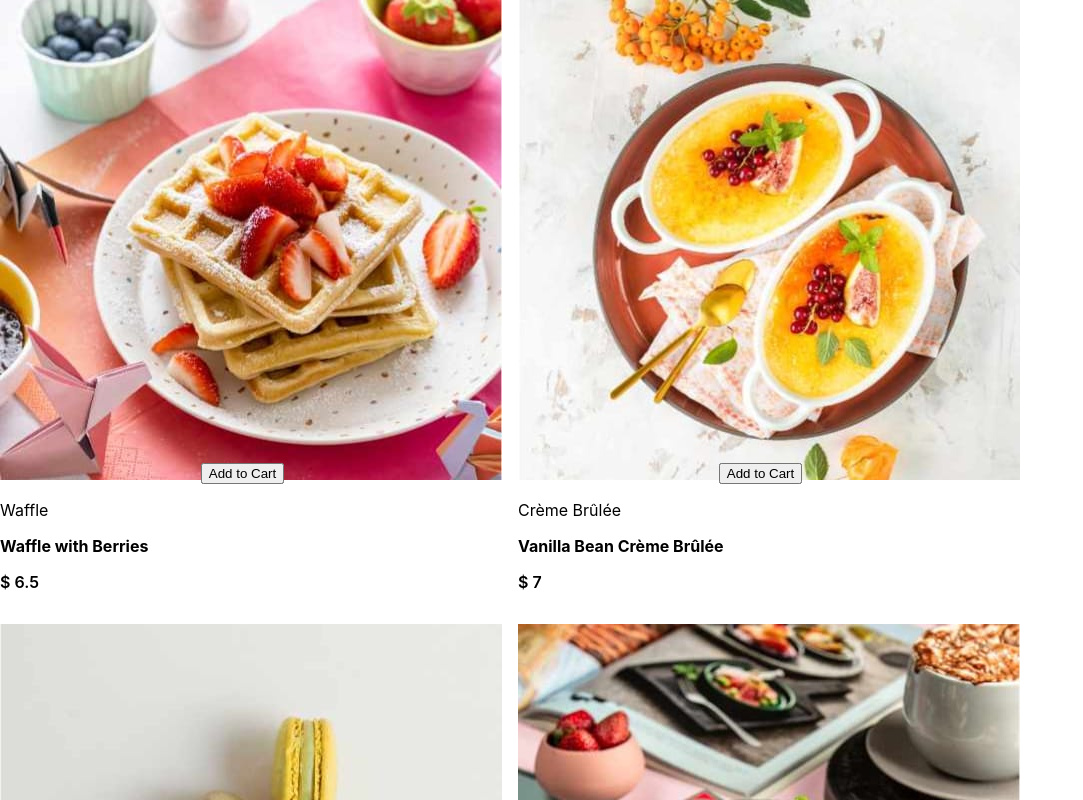
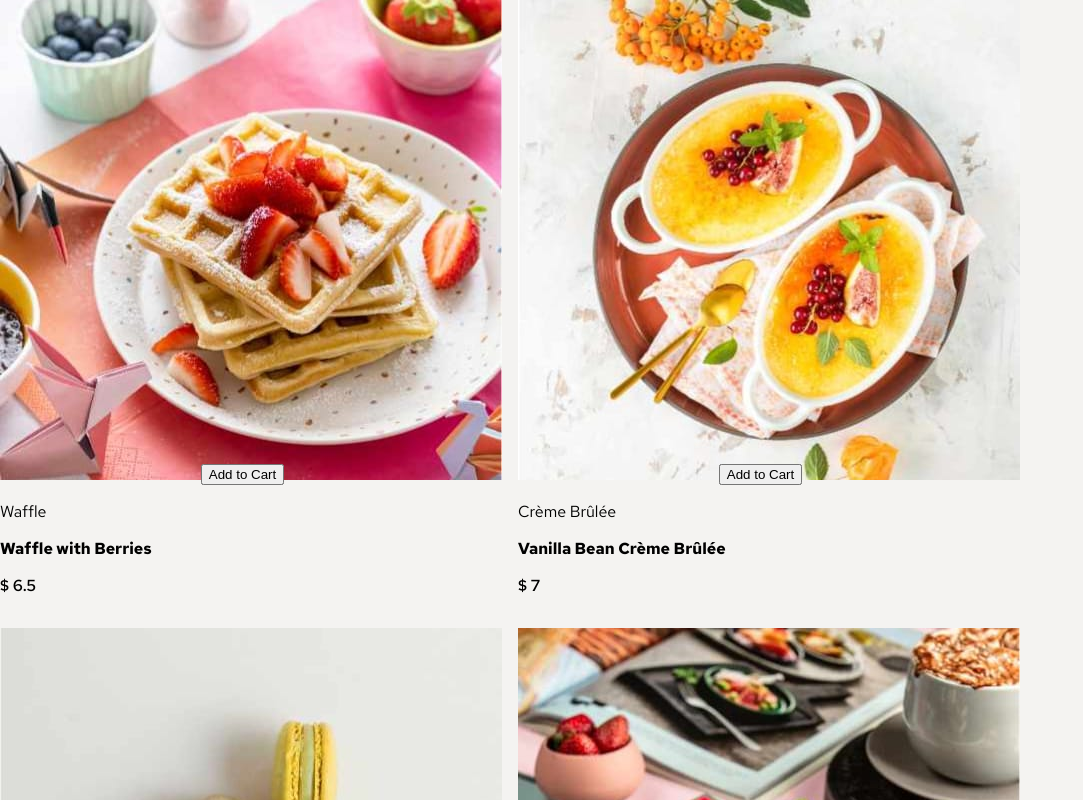
Before and after one commit to MarwanElZaher/product-list-with-cart, a React (Create React App) app: page / in a window 1280 px wide. Shown: the top 800 px of the page, without its empty margins (0-1083 px from the left). Built offline with nearby package versions, Linux system fonts and the light colour scheme.

Commit message:
style: redhat fontfamily

```diff
--- a/src/index.css
+++ b/src/index.css
@@ -1,8 +1,31 @@
+@font-face {
+  font-family: 'RedHatText';
+  src: url('/public/assets/fonts/static/RedHatText-Bold.ttf') format('truetype');
+  font-weight: bold;
+  font-style: normal;
+}
+
+@font-face {
+  font-family: 'RedHatText';
+  src: url('/public/assets/fonts/static/RedHatText-Regular.ttf') format('truetype');
+  font-weight: normal;
+  font-style: normal;
+}
+
+@font-face {
+  font-family: 'RedHatText';
+  src: url('/public/assets/fonts/static/RedHatText-SemiBold.ttf') format('truetype');
+  font-weight: 600;
+  font-style: normal;
+}
+
+
+
 body {
+  background-color: #edebe899;
   margin: 0;
-  font-family: -apple-system, BlinkMacSystemFont, 'Segoe UI', 'Roboto', 'Oxygen',
-    'Ubuntu', 'Cantarell', 'Fira Sans', 'Droid Sans', 'Helvetica Neue',
-    sans-serif;
+  font-family: 'RedHatText', sans-serif, BlinkMacSystemFont, 'Segoe UI', 'Roboto', 'Oxygen',
+    'Ubuntu', 'Cantarell', 'Fira Sans', 'Droid Sans', 'Helvetica Neue';
   -webkit-font-smoothing: antialiased;
   -moz-osx-font-smoothing: grayscale;
 }
```
